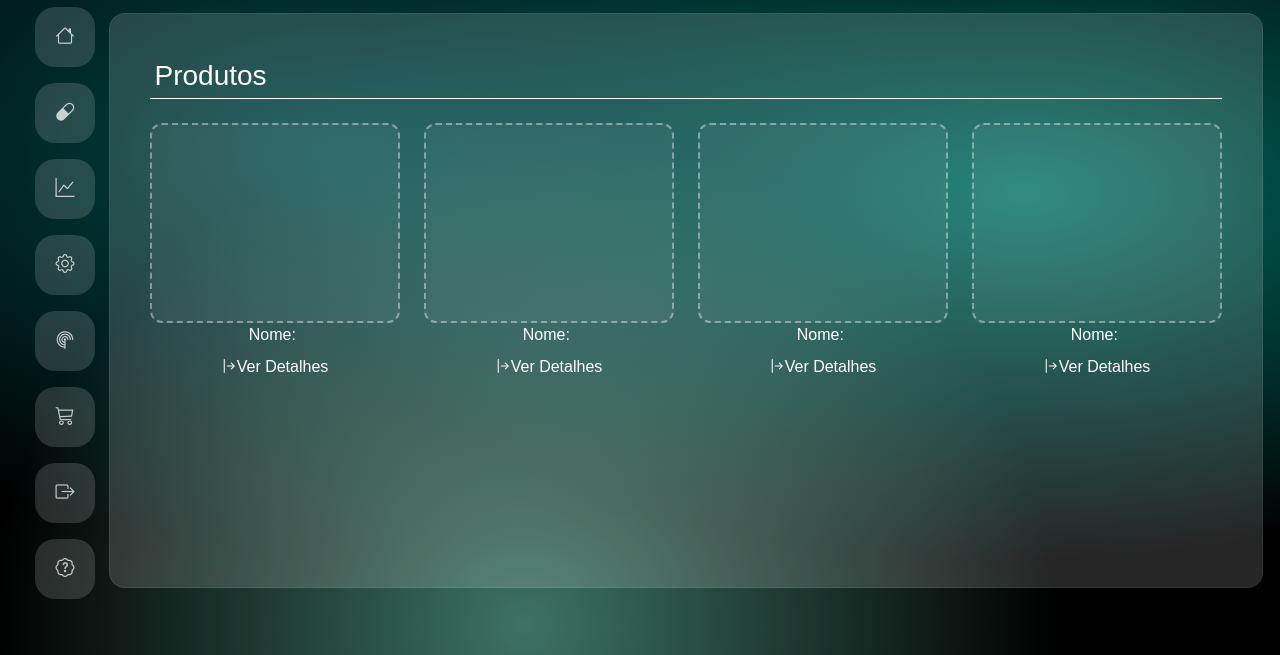
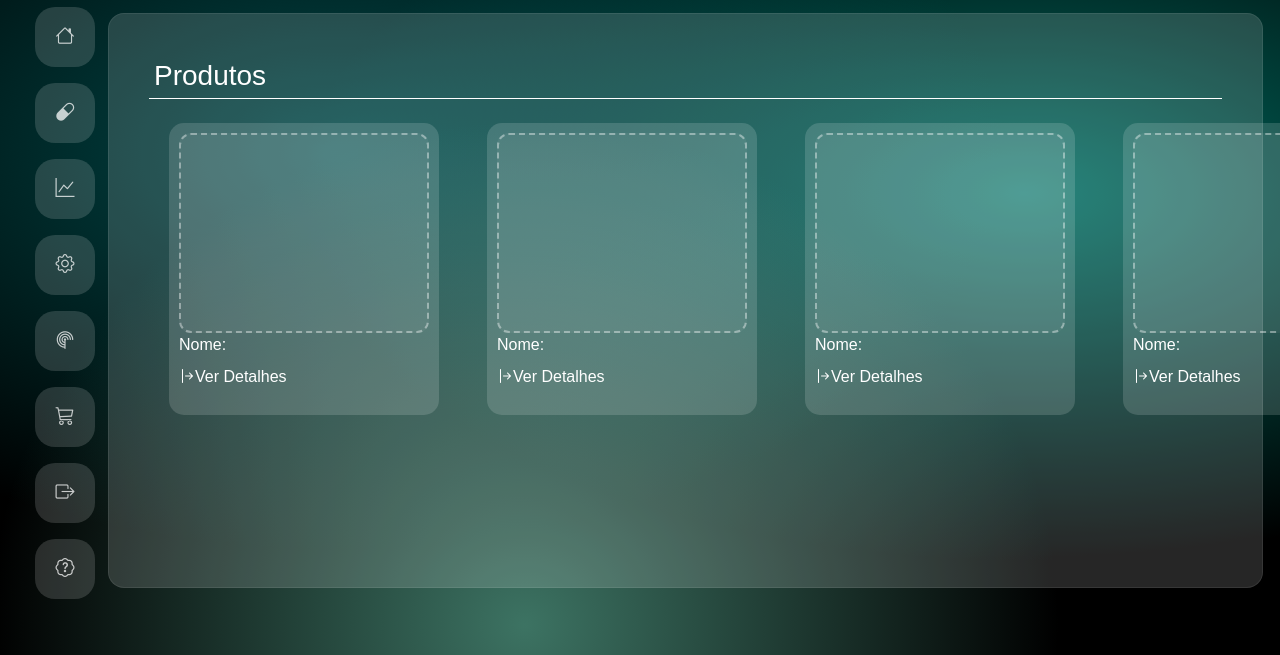
Before and after one commit to VETALLIS/Projeto, a Flask app: page /produtos in a window 1280 px wide. Shown: the part 87-742 px from the top of the page. Run offline with Flask 3, Linux system fonts and the light colour scheme.

Commit message:
Update produtos_cadastrados.html

```diff
--- a/templates/produtos_cadastrados.html
+++ b/templates/produtos_cadastrados.html
@@ -11,50 +11,64 @@
 {% endfor %}
 {% endif %}
 {% endwith %}
+
+<div class="d-flex" style="padding-left : 20px;">
+    <div class="me-5" style=" border-radius: 15px;background: rgba(255, 255, 255, 0.15); padding: 10px;">
+        <label for="imagem_produto" class="upload-box" style="max-height:200px !important; width: 250px;"
+            style=" margin-left: 0 !important; align-self: flex-start; z-index: 1000;">
+        </label>
         <div class="d-flex">
-    <div class="me-4">
-        <label for="imagem_produto" class="upload-box" style="max-height:200px !important; width: 250px;"
-            style=" margin-left: 0 !important; align-self: flex-start;">
-        </label>
-        <div>
             <label class="form-label" style="color: #fff; ">Nome:</label>
             <label for="" class="d-nome" style="color: #fff;"></label>
         </div>
+        <div class=" d-flex ">
             <a href="" class="bi bi-arrow-bar-right text-white" style="text-decoration: none; height: 40px;">Ver
                 Detalhes</a>
         </div>
-    <div class="me-4">
+
+    </div>
+    <div class="me-5" style=" border-radius: 15px;background: rgba(255, 255, 255, 0.15); padding: 10px;">
         <label for="imagem_produto" class="upload-box" style="max-height:200px !important; width: 250px;"
-            style=" margin-left: 0 !important; align-self: flex-start;">
+            style=" margin-left: 0 !important; align-self: flex-start; z-index: 1000;">
         </label>
-        <div>
+        <div class="d-flex">
             <label class="form-label" style="color: #fff; ">Nome:</label>
             <label for="" class="d-nome" style="color: #fff;"></label>
         </div>
+        <div class=" d-flex ">
             <a href="" class="bi bi-arrow-bar-right text-white" style="text-decoration: none; height: 40px;">Ver
                 Detalhes</a>
         </div>
-    <div class="me-4">
+
+    </div>
+    <div class="me-5" style=" border-radius: 15px;background: rgba(255, 255, 255, 0.15); padding: 10px;">
         <label for="imagem_produto" class="upload-box" style="max-height:200px !important; width: 250px;"
-            style=" margin-left: 0 !important; align-self: flex-start;">
+            style=" margin-left: 0 !important; align-self: flex-start; z-index: 1000;">
         </label>
-        <div>
+        <div class="d-flex">
             <label class="form-label" style="color: #fff; ">Nome:</label>
             <label for="" class="d-nome" style="color: #fff;"></label>
         </div>
+        <div class=" d-flex ">
             <a href="" class="bi bi-arrow-bar-right text-white" style="text-decoration: none; height: 40px;">Ver
                 Detalhes</a>
         </div>
-    <div class="">
+
+    </div>
+    <div class="me-5" style=" border-radius: 15px;background: rgba(255, 255, 255, 0.15); padding: 10px;">
         <label for="imagem_produto" class="upload-box" style="max-height:200px !important; width: 250px;"
-            style=" margin-left: 0 !important; align-self: flex-start;">
+            style=" margin-left: 0 !important; align-self: flex-start; z-index: 1000;">
         </label>
-        <div>
+        <div class="d-flex">
             <label class="form-label" style="color: #fff; ">Nome:</label>
             <label for="" class="d-nome" style="color: #fff;"></label>
         </div>
+        <div class=" d-flex ">
             <a href="" class="bi bi-arrow-bar-right text-white" style="text-decoration: none; height: 40px;">Ver
                 Detalhes</a>
         </div>
+
+    </div>
+
 </div>
 {% endblock%}
```
Lines whose indentation alone changed are shown as unchanged.
